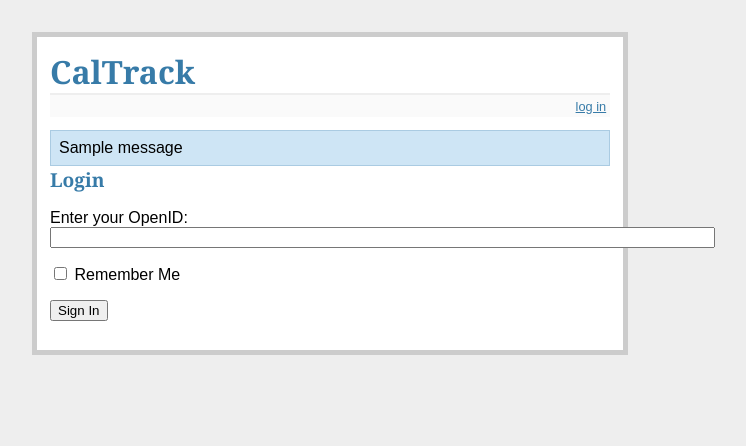
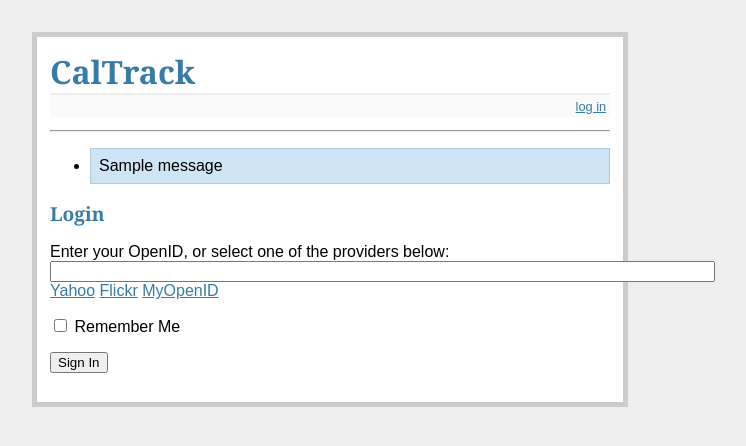
Before and after one commit to woodenToaster/CalTrack, a Flask app: page /login in a window 1280 px wide. Shown: the top 446 px of the page, without its empty margins (310-1056 px from the left). Run offline with Flask 2, Linux system fonts and the light colour scheme; one stand-in notice (Sample message) is shown.

Commit message:
Basic login form

```diff
--- a/caltrack/forms.py
+++ b/caltrack/forms.py
@@ -1,4 +1,4 @@
-from flask.ext.wtf import Form
+from flask_wtf import Form
 from wtforms import StringField, BooleanField
 from wtforms.validators import DataRequired
 
--- a/caltrack/templates/layout.html
+++ b/caltrack/templates/layout.html
@@ -10,8 +10,13 @@
     <a href="{{ url_for('logout') }}">log out</a>
   {% endif %}
   </div>
-    {% for message in get_flashed_messages() %}
-        <div class="flash">{{ message }}</div>
+  <hr>
+  {% with messages = get_flashed_messages() %}
+    <ul>
+    {% for message in messages %}
+      <li class="flash">{{ message }}</li>
+    </ul>
     {% endfor %}
+  {% endwith %}
   {% block body %}{% endblock %}
 </div>
--- a/caltrack/templates/login.html
+++ b/caltrack/templates/login.html
@@ -1,12 +1,30 @@
 {% extends "layout.html" %}
 {% block body %}
+<script type="text/javascript">
+function set_openid(openid, pr)
+{
+  u = openid.search('<username>');
+  if (u != -1) {
+    user = promp('Enter your ' + pr + ' username:');
+    openid = openid.substr(0, u) + user;
+  }
+  form = document.forms['login'];
+  form.elements['openid'].value = openid;
+}
+</script>
   <h2>Login</h2>
   {% if error %}<p class="error"><strong>Error:</strong> {{ error }}{% endif %}
   <form action="" method="post" name="login">
     {{ form.hidden_tag() }}
     <p>
-      Enter your OpenID:<br>
-      {{ form.openid(size=80) }}<br>
+      Enter your OpenID, or select one of the providers below:<br>
+      {{ form.openid(size=80) }}
+      {% for error in form.openid.errors %}
+        <span style="color: red">[{{ error }}]</span>
+      {% endfor %}<br>
+      {% for pr in providers %}
+        <a href="javacript:set_openid('{{ pr.url }}', '{{ pr.name }}');">{{ pr.name }}</a>
+      {% endfor %}
     </p>
     <p>{{ form.remember_me }} Remember Me</p>
     <p><input type="submit" value="Sign In"></p>
--- a/caltrack/views.py
+++ b/caltrack/views.py
@@ -12,4 +12,9 @@ def index():
 @app.route('/login', methods=['GET', 'POST'])
 def login():
     form = LoginForm()
-    return render_template('login.html', title='Sign In', form=form)
+    if form.validate_on_submit():
+        flash_fmt = 'Login requested for OpenID="{}", remember_me={}'
+        flash(flash_fmt.format(form.openid.data, str(form.remember_me.data)))
+        return redirect('/index')
+    return render_template('login.html', title='Sign In', form=form,
+                           providers=app.config['OPENID_PROVIDERS'])
--- a/config.py
+++ b/config.py
@@ -7,3 +7,9 @@ SQLALCHEMY_MIGRATE_REPO = os.path.join(basedir, 'db_repository')
 
 WTF_CSRF_ENABLED = True
 SECRET_KEY = 'simple'
+
+OPENID_PROVIDERS = [
+    {'name': 'Yahoo', 'url': 'https://me.yahoo.com'},
+    {'name': 'Flickr', 'url': 'https://www.flickr.com/<username>'},
+    {'name': 'MyOpenID', 'url': 'https://www.myopenid.com'}
+]
```
Lines whose indentation alone changed are shown as unchanged.
